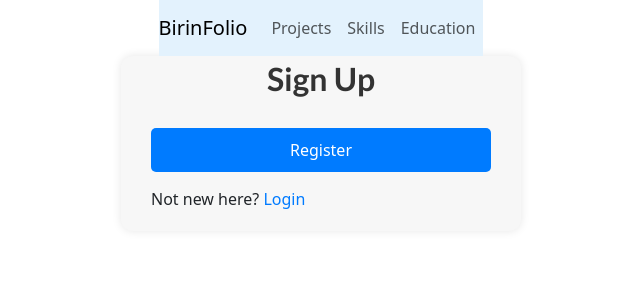
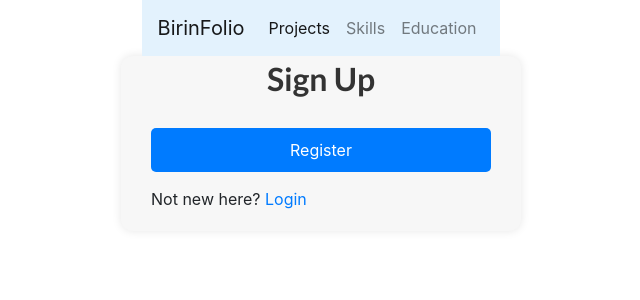
Before and after one commit to Birinnnn/BirinFolio, a Django app: page /register/ in a window 1280 px wide. Shown: the top 300 px of the page, without its empty margins (319-959 px from the left). Run offline with Django 4.2, Linux system fonts and the light colour scheme; some libraries are stand-ins or nearby versions.

Commit message:
Changed the routing for development

```diff
--- a/personal_website/settings.py
+++ b/personal_website/settings.py
@@ -159,4 +159,4 @@ STATICFILES_STORAGE = 'custom_storages.StaticFileStorage'
 DEFAULT_FILE_STORAGE = 'custom_storages.MediaFileStorage'
 
 SECURE_SSL_REDIRECT = True
-SECURE_PROXY_SSL_HEADER = ('HTTP_X_FORWARDED_PROTO', 'https')
+# SECURE_PROXY_SSL_HEADER = ('HTTP_X_FORWARDED_PROTO', 'https')
--- a/templates/base.html
+++ b/templates/base.html
@@ -4,9 +4,9 @@
 <head>
     <meta charset="UTF-8">
     <meta http-equiv="X-UA-Compatible" content="IE=edge">
-    <meta name="viewport" content="width=device-width, initial-scale=1.0">
+    <meta name="viewport" content="width=device-width, initial-scale=1, shrink-to-fit=no">
     <title>{% block title %} {% endblock %}</title>
-    <link href="https://cdn.jsdelivr.net/npm/bootstrap@5.3.0/dist/css/bootstrap.min.css" rel="stylesheet" integrity="sha384-9ndCyUaIbzAi2FUVXJi0CjmCapSmO7SnpJef0486qhLnuZ2cdeRhO02iuK6FUUVM" crossorigin="anonymous">
+    <link rel="stylesheet" href="https://cdn.jsdelivr.net/npm/bootstrap@4.3.1/dist/css/bootstrap.min.css" integrity="sha384-ggOyR0iXCbMQv3Xipma34MD+dH/1fQ784/j6cY/iJTQUOhcWr7x9JvoRxT2MZw1T" crossorigin="anonymous">
     <link rel="stylesheet" href="{% static "app.css"%}">
     {% block css_files %}{% endblock %}
 </head>
```
